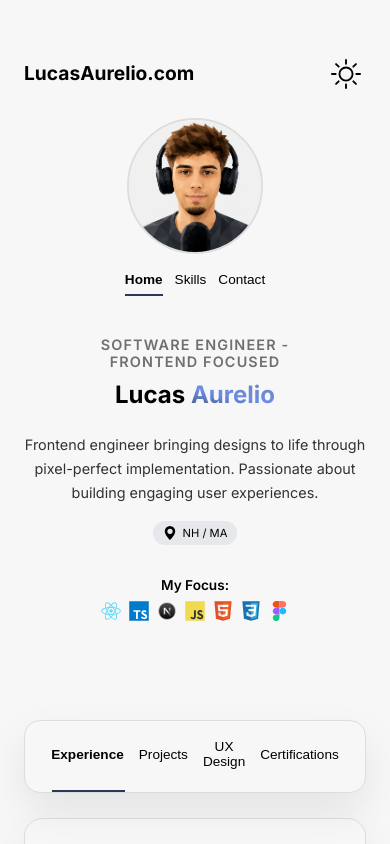
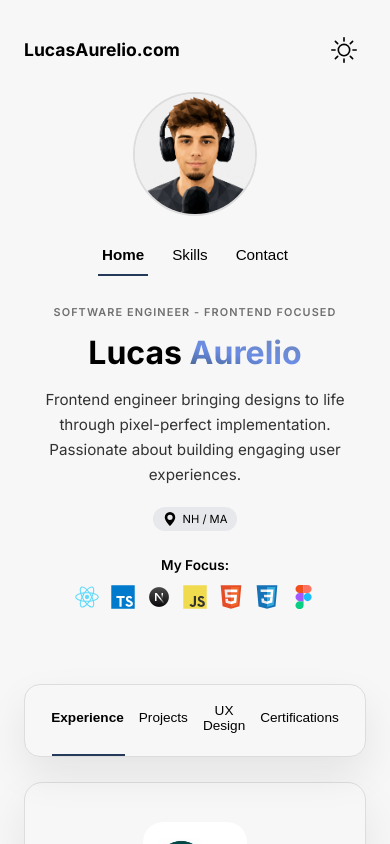
Before and after one commit to Lucas11011/lucas-aurelio-portfolio, a React (Create React App) app: page / in a window 390 px wide. Shown: the top 844 px of the page. Built offline with nearby package versions, Linux system fonts and the light colour scheme.

Commit message:
mobile view improvements

```diff
--- a/src/App.css
+++ b/src/App.css
@@ -584,3 +584,50 @@ body.dark-mode .theme-icon {
   }
 
 }
+
+/* Phone header: compact spacing with comfortable navigation targets. */
+@media (max-width: 580px) {
+  .header {
+    margin-top: 4px;
+    margin-bottom: 28px;
+    gap: 16px;
+  }
+
+  .domain {
+    font-size: clamp(1rem, 4.5vw, 1.2rem);
+    line-height: 1.2;
+  }
+
+  .mobile-profile {
+    margin: 4px 0 0;
+  }
+
+  .mobile-profile img {
+    width: clamp(120px, 30vw, 150px);
+    height: clamp(120px, 30vw, 150px);
+  }
+
+  .top-tabs {
+    gap: 20px;
+    padding-bottom: 0;
+  }
+
+  .top-tabs button {
+    min-height: 44px;
+    padding: 8px 4px;
+    font-size: 0.95rem;
+  }
+
+  .theme-switcher {
+    min-width: 44px;
+    min-height: 44px;
+    justify-content: center;
+    pointer-events: auto;
+    cursor: pointer;
+  }
+
+  .theme-icon {
+    width: 26px;
+    height: 26px;
+  }
+}
--- a/src/css/Home.css
+++ b/src/css/Home.css
@@ -259,44 +259,53 @@ h1 {
 
 @media (max-width: 580px) {
   .home-content {
+    gap: 14px;
     margin-top: 0;
     padding: 0;
     align-items: center;
     text-align: center;
   }
 
-  h1 {
-    font-size: 2rem;
+  .home-content h1 {
+    font-size: clamp(2rem, 8vw, 2.6rem);
+    line-height: 1.12;
     margin-top: 0;
+    margin-bottom: 0;
   }
 
-  .home-eyebrow {
-    font-size: 0.7em;
+  .home-content .home-eyebrow {
+    font-size: 0.68rem;
+    line-height: 1.6;
     letter-spacing: 0.1em;
   }
 
-  .home-summary {
-    font-size: 0.92em;
-    margin-top: 6px;
+  .home-content .home-summary {
+    font-size: 0.95rem;
+    max-width: 36ch;
+    margin-top: 2px;
     line-height: 1.65;
   }
 
   .tech-stack {
-    gap: 8px;
-    margin-top: 20px;
+    gap: 12px;
+    margin-top: 12px;
     justify-content: center;
   }
 
   .tech-stack-label {
-    width: auto;
+    width: 100%;
     font-size: 0.85em;
     white-space: nowrap;
     margin-right: 0;
   }
 
   .tech-stack-icon {
-    width: 20px;
-    height: 20px;
+    width: 24px;
+    height: 24px;
+  }
+
+  .social-links:empty {
+    display: none;
   }
 
   .social-links {
```
